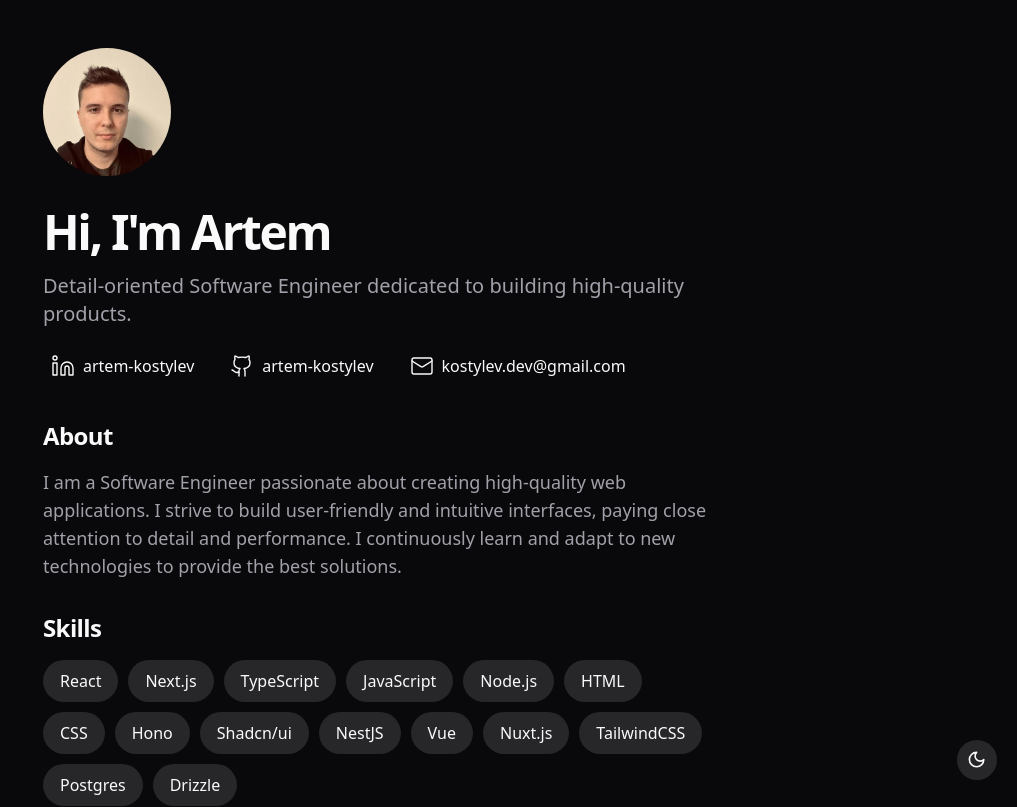
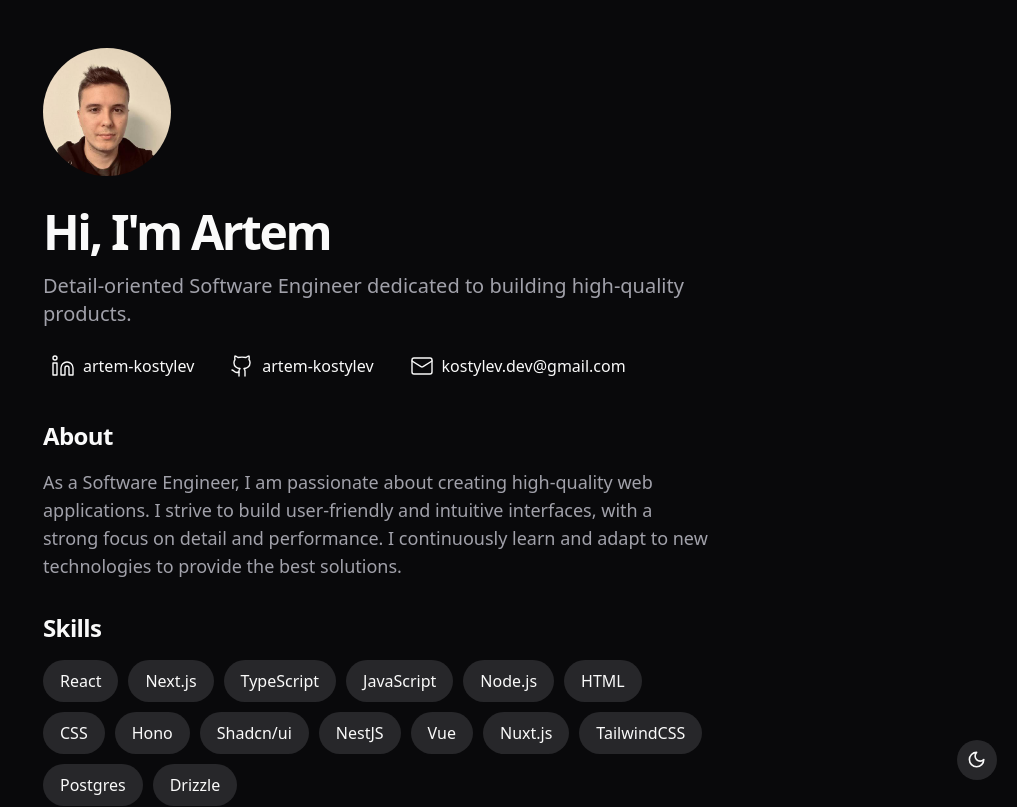
Before and after one commit to artem-kostylev/portfolio, a Next.js app: page / in a window 1280 px wide. Shown: the top 807 px of the page, without its empty margins (263-1280 px from the left). Built offline with nearby package versions, Linux system fonts and the light colour scheme.

Commit message:
update about

```diff
--- a/src/components/home/about.tsx
+++ b/src/components/home/about.tsx
@@ -3,10 +3,10 @@ export const About = () => {
     <section id="about">
       <h2 className="tracking-tight text-2xl font-bold mb-4">About</h2>
       <p className="text-lg text-muted-foreground">
-        I am a Software Engineer passionate about creating high-quality web
+        As a Software Engineer, I am passionate about creating high-quality web
         applications. I strive to build user-friendly and intuitive interfaces,
-        paying close attention to detail and performance. I continuously learn
-        and adapt to new technologies to provide the best solutions.
+        with a strong focus on detail and performance. I continuously learn and
+        adapt to new technologies to provide the best solutions.
       </p>
     </section>
   );
```
